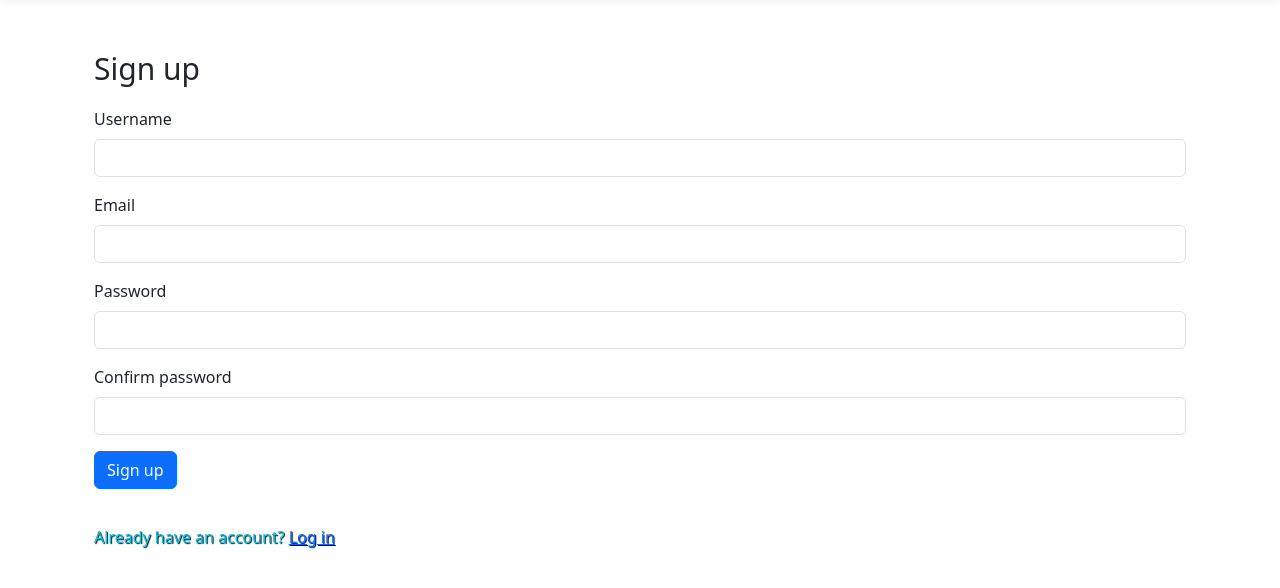
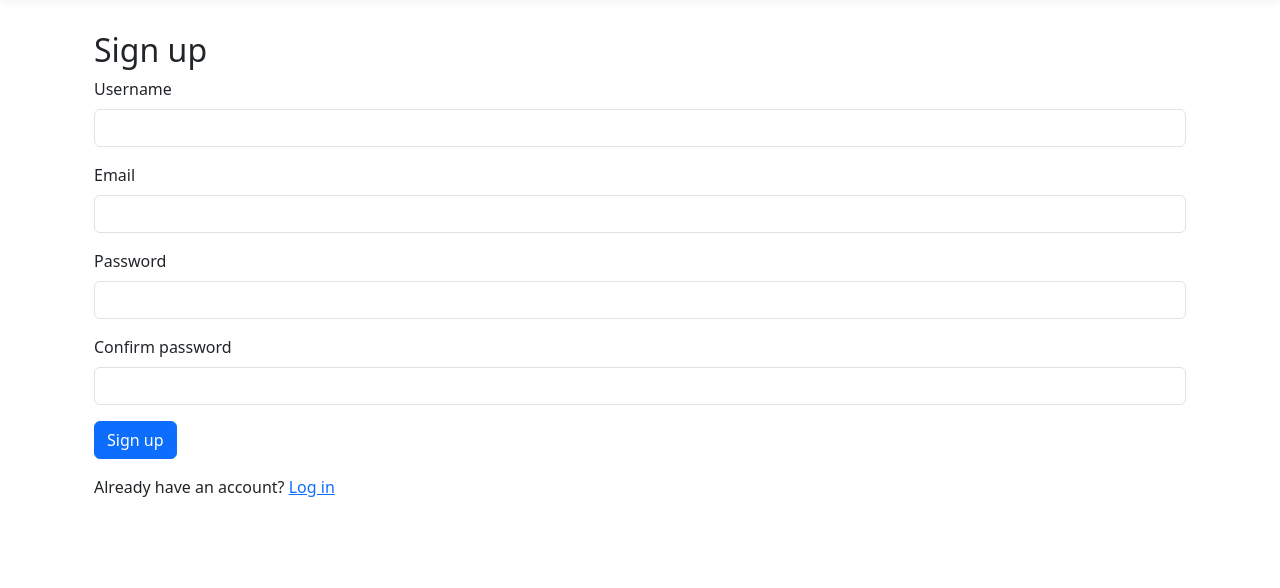
Before and after one commit to Atty737/DurHack2026, a Flask app: page /signup in a window 1280 px wide. Shown: the part 57-645 px from the top of the page. Run offline with Flask 3, Linux system fonts and the light colour scheme.

Commit message:
removed static and css

```diff
--- a/app/static/styles.css
+++ /dev/null
@@ -1,29 +0,0 @@
-h1,h2 {
-  font-size: 60px;
-  text-align: left;
-  margin: 0;
-  padding: 20px 0;
-}
-
-p {
-  color: rgb(16, 193, 224);
-  text-align: left;
-  margin: 0;
-  padding: 20px 0;
-  text-shadow: 1px 1px 1px black;
-}
-
-h2
-{
-    font-size: 30px;
-}
-
-img {
-  display: block;
-  max-width: 20%;
-}
-
-.img2 {
-    display: block;
-    max-width:80%;
-}
--- a/app/templates/base.html
+++ b/app/templates/base.html
@@ -7,7 +7,6 @@
     <link href="https://cdn.jsdelivr.net/npm/bootstrap@5.3.3/dist/css/bootstrap.min.css" rel="stylesheet" integrity="sha384-QWTKZyjpPEjISv5WaRU9OFeRpok6YctnYmDr5pNlyT2bRjXh0JMhjY6hW+ALEwIH" crossorigin="anonymous">
     <script src="https://cdn.jsdelivr.net/npm/bootstrap@5.3.3/dist/js/bootstrap.bundle.min.js" integrity="sha384-YvpcrYf0tY3lHB60NNkmXc5s9fDVZLESaAA55NDzOxhy9GkcIdslK1eN7N6jIeHz" crossorigin="anonymous"></script>
     <link rel="stylesheet" href="https://cdn.jsdelivr.net/npm/bootstrap-icons@1.11.3/font/bootstrap-icons.min.css">
-    <link rel="stylesheet" href="{{ url_for('static', filename='styles.css') }}">
     <style>
       /* Base Navbar Styling */
       .app-navbar {
```
